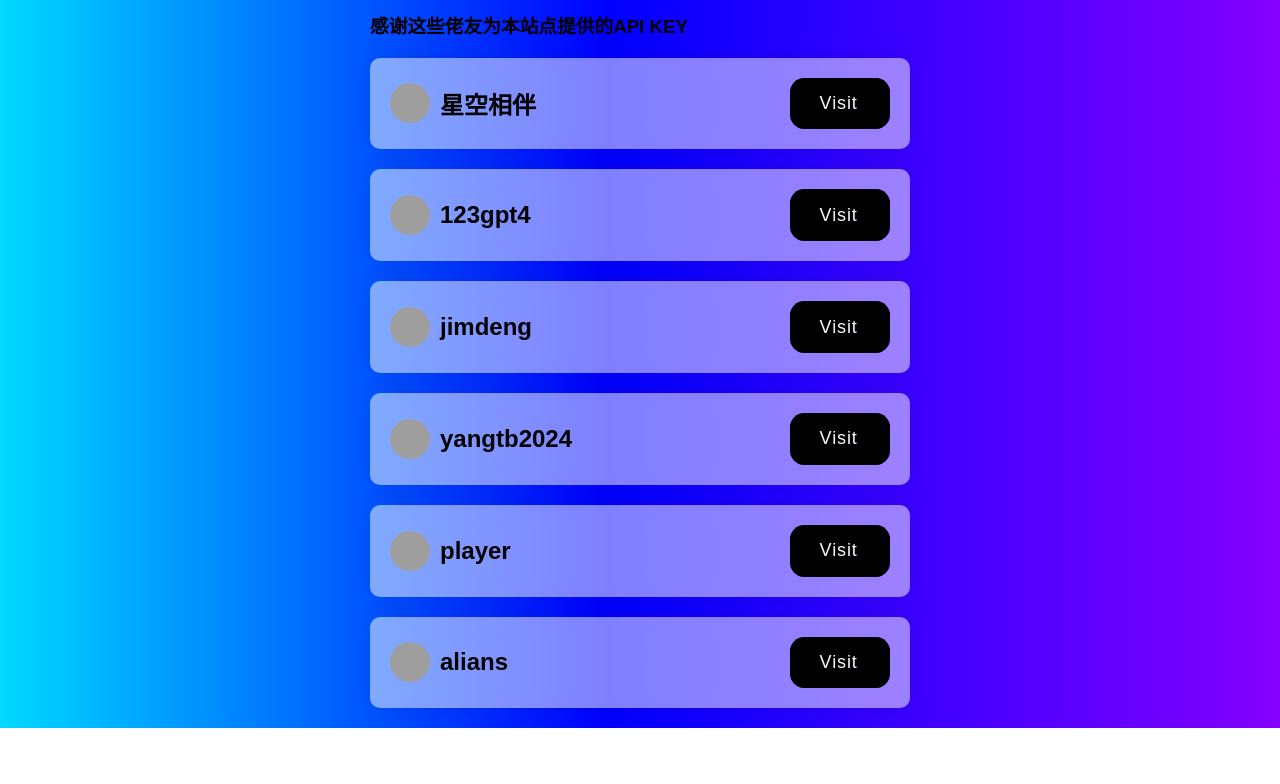
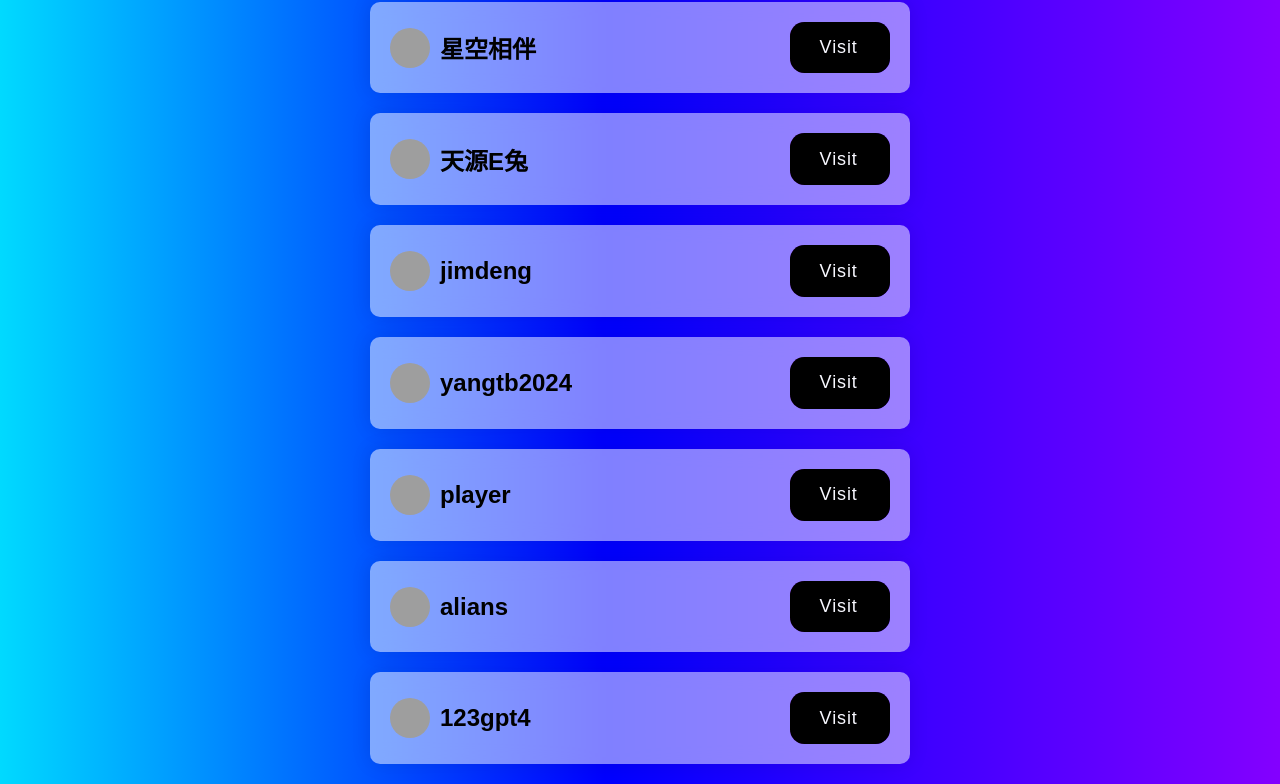
Before and after one commit to HongShi2333/thanks-api, a plain HTML site: page index.html in a window 1280 px wide. Shown: the part 75-859 px from the top of the page. Before the commit the page ends 803 px from the top, so only its background shows below. Drawn offline with Linux system fonts and the light colour scheme; grey boxes are pictures that could not be loaded.

Commit message:
Update index.html

```diff
--- a/index.html
+++ b/index.html
@@ -133,10 +133,10 @@
     </>
     <div class="name-container">
       <div class="name">
-        <img class="avatar" src="https://linux.do/user_avatar/linux.do/123gpt4/144/239533_2.png">
-        123gpt4
+        <img class="avatar" src="https://linux.do/user_avatar/linux.do/sketu/144/51714_2.png">
+        天源E兔
       </div>
-      <button class="visit-button" onclick="window.location.href='https://linux.do/u/123gpt4/summary'">
+      <button class="visit-button" onclick="window.location.href='https://linux.do/u/sketu/summary'">
         <span>Visit</span>
       </button>
     </div>
@@ -185,6 +185,17 @@
       </button>
     </div>
     </>
+    </>
+    <div class="name-container">
+      <div class="name">
+        <img class="avatar" src="https://linux.do/user_avatar/linux.do/123gpt4/144/239533_2.png">
+        123gpt4
+      </div>
+      <button class="visit-button" onclick="window.location.href='https://linux.do/u/123gpt4/summary'">
+        <span>Visit</span>
+      </button>
+    </div>
+    </>
   </div>
 </body>
 </html>
```
